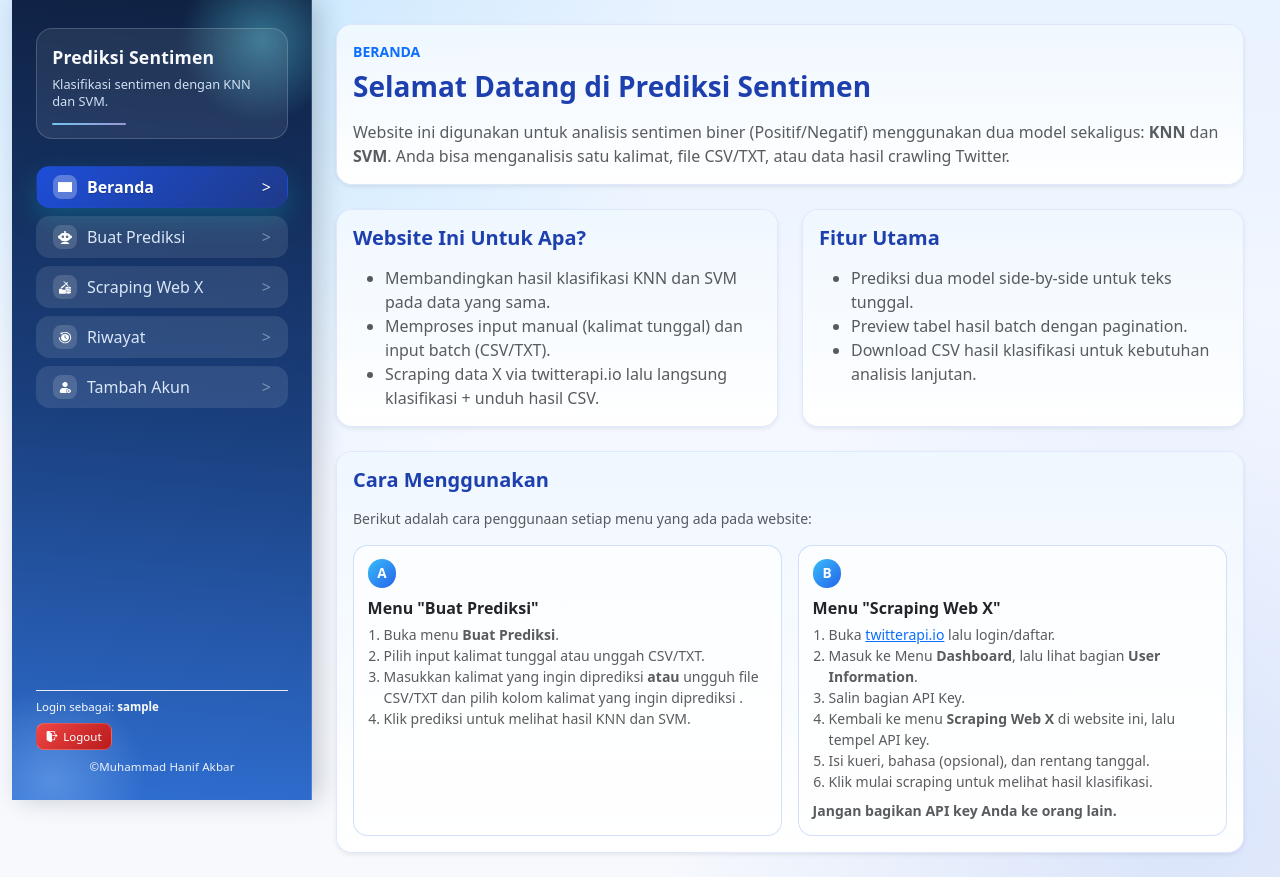
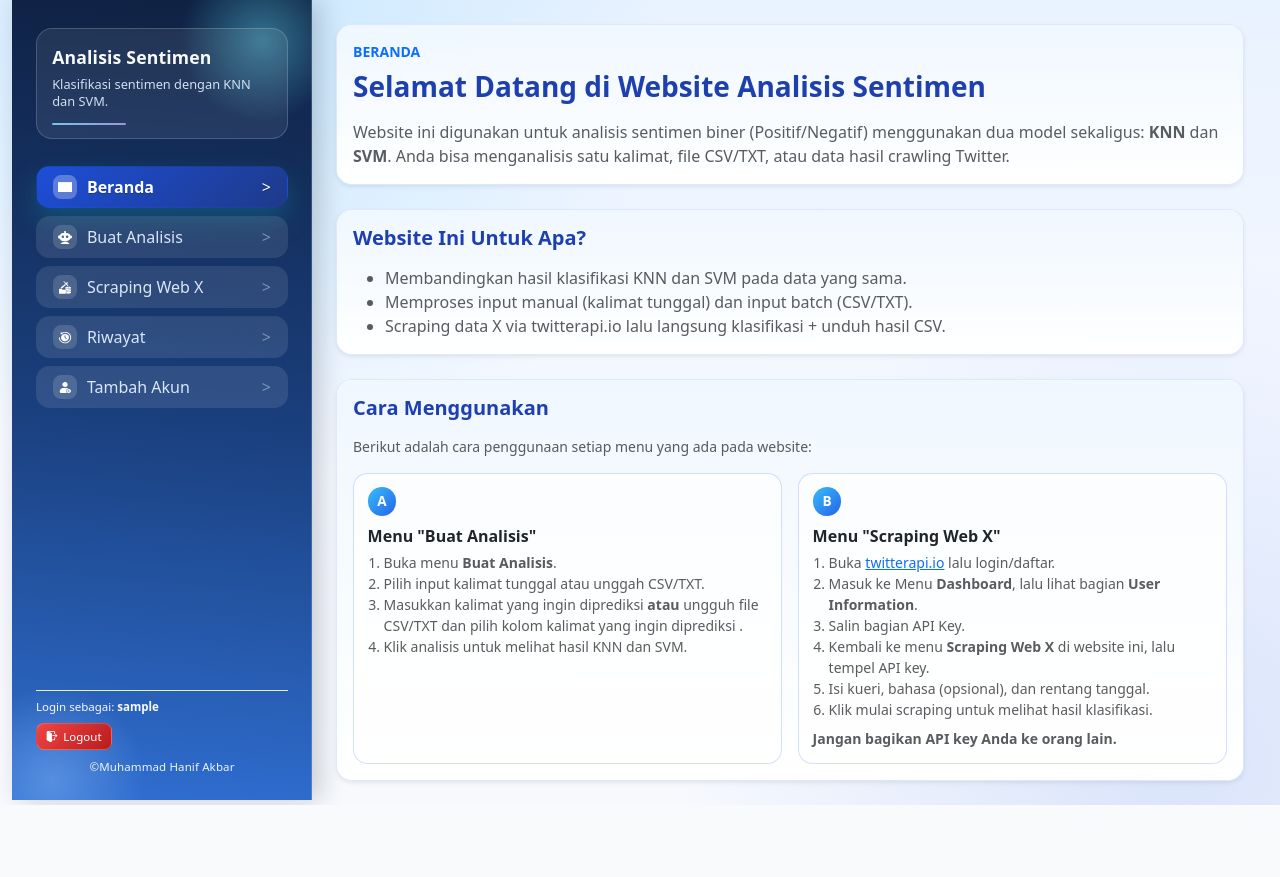
Before and after one commit to HanifAkb/WebSentimen, a Django app: page / in a window 1280 px wide. After the commit the page ends 805 px from the top, so only its background shows below. Run offline with Django 4.2, Linux system fonts and the light colour scheme; the visitor is signed in with stand-in values (Sample User, id 1); grey boxes are pictures that could not be loaded.

Commit message:
Update branding text and simplify beranda sections

```diff
--- a/sentiment_app/templates/sentiment_app/base.html
+++ b/sentiment_app/templates/sentiment_app/base.html
@@ -4,7 +4,7 @@
 <head>
     <meta charset="utf-8">
     <meta name="viewport" content="width=device-width, initial-scale=1">
-    <title>Prediksi Sentimen</title>
+    <title>Analisis Sentimen</title>
     <link rel="icon" type="image/svg+xml" href="{% static 'sentiment_app/icons/icon.svg' %}">
     <link href="https://cdn.jsdelivr.net/npm/bootstrap@5.3.3/dist/css/bootstrap.min.css" rel="stylesheet">
     <link href="{% static 'sentiment_app/css/styles.css' %}" rel="stylesheet">
@@ -17,7 +17,7 @@
                 <aside class="col-12 sidebar-column sidebar-panel p-3 p-md-4 d-flex flex-column">
                     <div class="sidebar-brand mb-4">
                         <a class="sidebar-logo text-decoration-none" href="{% url 'home' %}">
-                            <span class="sidebar-logo-text">Prediksi Sentimen</span>
+                            <span class="sidebar-logo-text">Analisis Sentimen</span>
                         </a>
                         <p class="sidebar-subtitle mb-0">Klasifikasi sentimen dengan KNN dan SVM.</p>
                     </div>
@@ -34,7 +34,7 @@
                             <span class="sidebar-link-icon">
                                 <img class="sidebar-link-icon-img" src="{% static 'sentiment_app/icons/ai.svg' %}" alt="Ikon Prediksi">
                             </span>
-                            <span class="sidebar-link-text">Buat Prediksi</span>
+                            <span class="sidebar-link-text">Buat Analisis</span>
                             <span class="sidebar-link-arrow">&gt;</span>
                         </a>
                         <a class="nav-link sidebar-link {% if request.resolver_match.url_name == 'twitter_fetch' %}active{% endif %}" href="{% url 'twitter_fetch' %}">
--- a/sentiment_app/templates/sentiment_app/beranda.html
+++ b/sentiment_app/templates/sentiment_app/beranda.html
@@ -6,7 +6,7 @@
         <div class="card shadow-sm panel-card">
             <div class="card-body">
                 <p class="small text-uppercase fw-semibold text-primary mb-2">Beranda</p>
-                <h1 class="h3 fw-bold mb-3">Selamat Datang di Prediksi Sentimen</h1>
+                <h1 class="h3 fw-bold mb-3">Selamat Datang di Website Analisis Sentimen</h1>
                 <p class="text-muted mb-0">
                     Website ini digunakan untuk analisis sentimen biner (Positif/Negatif) menggunakan dua model sekaligus:
                     <strong>KNN</strong> dan <strong>SVM</strong>. Anda bisa menganalisis satu kalimat, file CSV/TXT, atau data hasil crawling Twitter.
@@ -15,7 +15,7 @@
         </div>
     </div>
 
-    <div class="col-12 col-lg-6">
+    <div class="col-12">
         <div class="card shadow-sm panel-card h-100">
             <div class="card-body">
                 <h2 class="h5 fw-semibold mb-3">Website Ini Untuk Apa?</h2>
@@ -23,19 +23,6 @@
                     <li>Membandingkan hasil klasifikasi KNN dan SVM pada data yang sama.</li>
                     <li>Memproses input manual (kalimat tunggal) dan input batch (CSV/TXT).</li>
                     <li>Scraping data X via twitterapi.io lalu langsung klasifikasi + unduh hasil CSV.</li>
-                </ul>
-            </div>
-        </div>
-    </div>
-
-    <div class="col-12 col-lg-6">
-        <div class="card shadow-sm panel-card h-100">
-            <div class="card-body">
-                <h2 class="h5 fw-semibold mb-3">Fitur Utama</h2>
-                <ul class="mb-0 text-muted">
-                    <li>Prediksi dua model side-by-side untuk teks tunggal.</li>
-                    <li>Preview tabel hasil batch dengan pagination.</li>
-                    <li>Download CSV hasil klasifikasi untuk kebutuhan analisis lanjutan.</li>
                 </ul>
             </div>
         </div>
@@ -50,12 +37,12 @@
                     <div class="col-md-6">
                         <div class="beranda-step h-100">
                             <div class="beranda-step-number">A</div>
-                            <div class="fw-semibold mb-1">Menu "Buat Prediksi"</div>
+                            <div class="fw-semibold mb-1">Menu "Buat Analisis"</div>
                             <ol class="small text-muted mb-0 ps-3">
-                                <li>Buka menu <strong>Buat Prediksi</strong>.</li>
+                                <li>Buka menu <strong>Buat Analisis</strong>.</li>
                                 <li>Pilih input kalimat tunggal atau unggah CSV/TXT.</li>
                                 <li>Masukkan kalimat yang ingin diprediksi <strong> atau</strong> ungguh file CSV/TXT dan pilih kolom kalimat yang ingin diprediksi .</li>
-                                <li>Klik prediksi untuk melihat hasil KNN dan SVM.</li>
+                                <li>Klik analisis untuk melihat hasil KNN dan SVM.</li>
                             </ol>
                         </div>
                     </div>
--- a/sentiment_app/templates/sentiment_app/login.html
+++ b/sentiment_app/templates/sentiment_app/login.html
@@ -6,13 +6,13 @@
     <div class="mb-3 text-center">
         <img
             src="{% static 'sentiment_app/icons/icon.svg' %}"
-            alt="Ikon Prediksi Sentimen"
+            alt="Ikon Analisis Sentimen"
             width="72"
             height="72"
             class="mb-2"
         >
-        <h1 class="h3 fw-bold text-primary mb-1">Prediksi Sentimen</h1>
-        <p class="text-muted small mb-0">Masuk untuk mengakses Prediksi Sentimen.</p>
+        <h1 class="h3 fw-bold text-primary mb-1">Analisis Sentimen</h1>
+        <p class="text-muted small mb-0">Masuk untuk mengakses Analisis Sentimen.</p>
     </div>
 
     <div class="card shadow-sm panel-card">
--- a/sentiment_app/templates/sentiment_app/predict.html
+++ b/sentiment_app/templates/sentiment_app/predict.html
@@ -5,7 +5,7 @@
     <div class="col-12">
         <div class="card shadow-sm panel-card">
             <div class="card-body">
-                <h1 class="h4 mb-2 fw-semibold">Buat Prediksi Sentimen</h1>
+                <h1 class="h4 mb-2 fw-semibold">Buat Analisis Sentimen</h1>
                 <p class="text-muted mb-4">
                     Kirim satu kalimat atau unggah CSV/TXT untuk prediksi kalimat yang banyak. Model KNN dan SVM akan dijalankan bersamaan.
                 </p>
```
